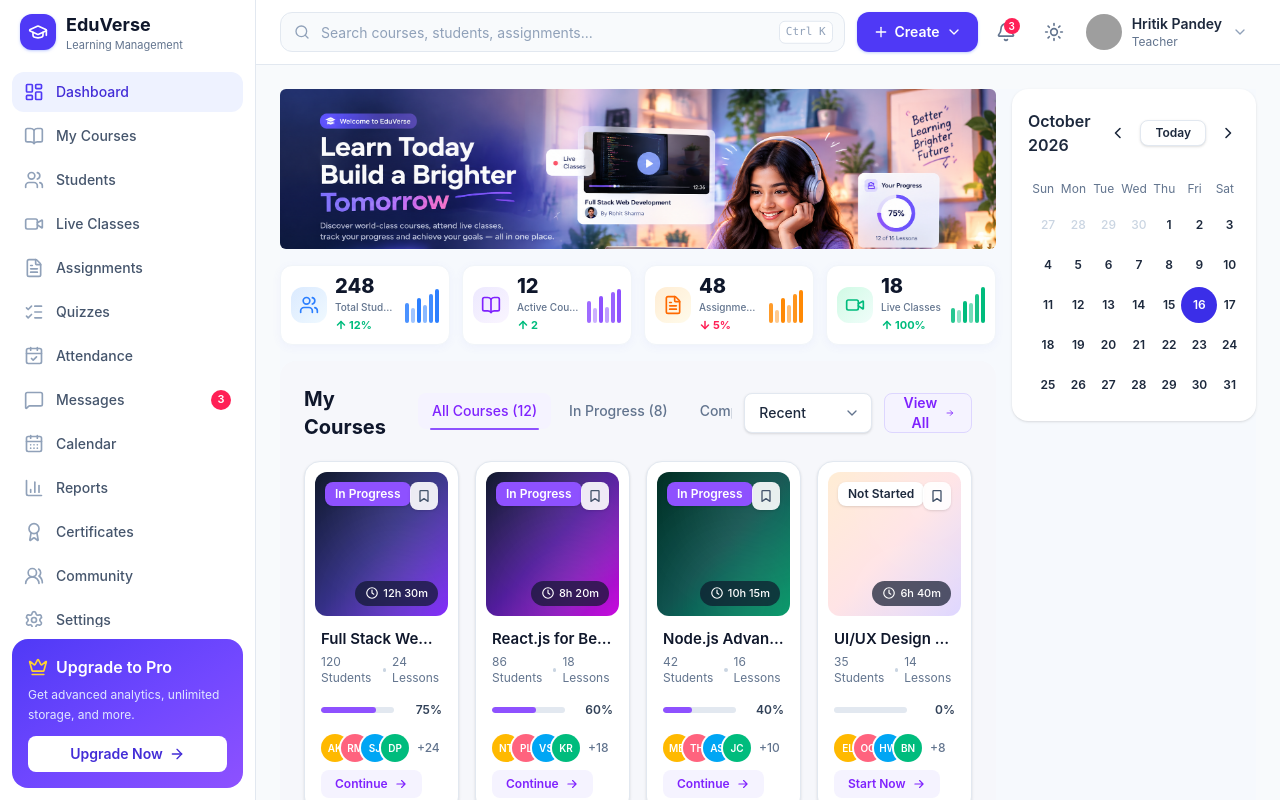
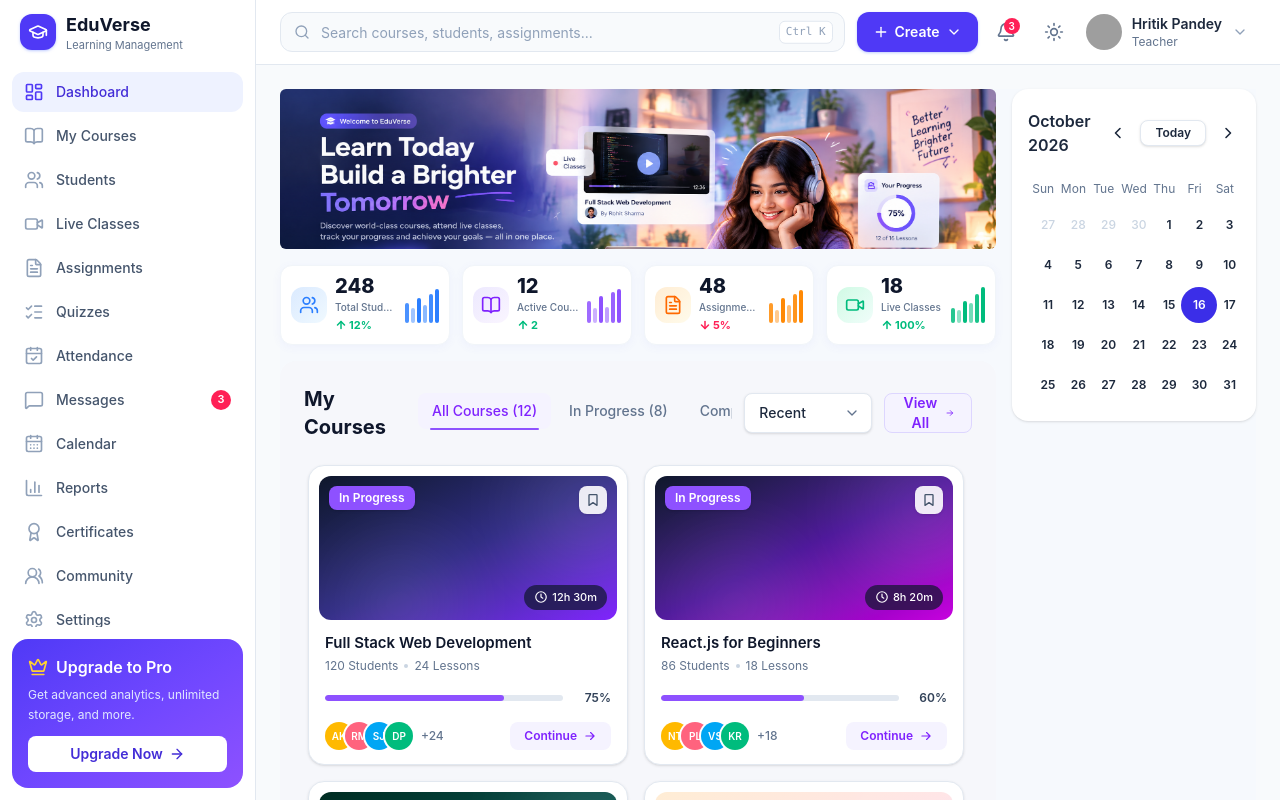
Before and after one commit to iamayushkarma/lms-dashbaord, a React (Vite) app: page / in a window 1280 px wide. Shown: the top 800 px of the page. Built offline with nearby package versions, Linux system fonts and the light colour scheme; grey boxes are pictures that could not be loaded.

Commit message:
update: my courses cards

```diff
--- a/src/dashboard/components/student-courses/StudentCourses.tsx
+++ b/src/dashboard/components/student-courses/StudentCourses.tsx
@@ -5,7 +5,6 @@ import { demoCourses } from "./data";
 import { ArrowRightIcon, ChevronDownIcon } from "./icons";
 import type { Course, SortKey, TabItem, TabKey } from "./types";
 
-const INITIAL_VISIBLE = 4;
 const PANEL_ID = "student-courses-panel";
 
 const sortOptions: { value: SortKey; label: string }[] = [
@@ -27,15 +26,16 @@ function sortCourses(courses: Course[], sortBy: SortKey) {
 type StudentCoursesProps = {
   courses?: Course[];
   onOpenCourse?: (course: Course) => void;
+  onViewAll?: () => void;
 };
 
 function StudentCourses({
   courses = demoCourses,
   onOpenCourse,
+  onViewAll,
 }: StudentCoursesProps) {
   const [activeTab, setActiveTab] = useState<TabKey>("all");
   const [sortBy, setSortBy] = useState<SortKey>("recent");
-  const [showAll, setShowAll] = useState(false);
   const [bookmarks, setBookmarks] = useState<Set<string>>(new Set());
 
   const tabs: TabItem[] = useMemo(
@@ -60,16 +60,13 @@ function StudentCourses({
     [courses],
   );
 
-  const filtered = useMemo(() => {
+  const visible = useMemo(() => {
     const byTab =
       activeTab === "all"
         ? courses
         : courses.filter((c) => c.status === activeTab);
     return sortCourses(byTab, sortBy);
   }, [courses, activeTab, sortBy]);
-
-  const visible = showAll ? filtered : filtered.slice(0, INITIAL_VISIBLE);
-  const canToggle = showAll || filtered.length > INITIAL_VISIBLE;
 
   function toggleBookmark(id: string) {
     setBookmarks((prev) => {
@@ -111,23 +108,25 @@ function StudentCourses({
             <ChevronDownIcon className="pointer-events-none absolute right-3 top-1/2 h-4 w-4 -translate-y-1/2 text-slate-500" />
           </div>
 
-          {canToggle && (
           <button
             type="button"
-              onClick={() => setShowAll((prev) => !prev)}
+            onClick={onViewAll}
             className="inline-flex h-10 items-center gap-1.5 rounded-lg border border-violet-200 bg-violet-50 px-4 text-sm font-semibold text-violet-600 transition-colors hover:bg-violet-100 focus-visible:outline focus-visible:outline-2 focus-visible:outline-violet-500"
           >
-              {showAll ? "Show Less" : "View All"}
+            View All
             <ArrowRightIcon />
           </button>
-          )}
         </div>
       </div>
 
-      {/* Courses */}
-      <div id={PANEL_ID} role="tabpanel">
+      {/* Courses: scrolls inside the component */}
+      <div
+        id={PANEL_ID}
+        role="tabpanel"
+        className="max-h-[620px] overflow-y-auto p-1 pr-2"
+      >
         {visible.length > 0 ? (
-          <div className="grid grid-cols-2 gap-4 lg:grid-cols-4">
+          <div className="grid grid-cols-2 gap-4 min-[1400px]:grid-cols-4">
             {visible.map((course) => (
               <CourseCard
                 key={course.id}
```
Lines whose indentation alone changed are shown as unchanged.
